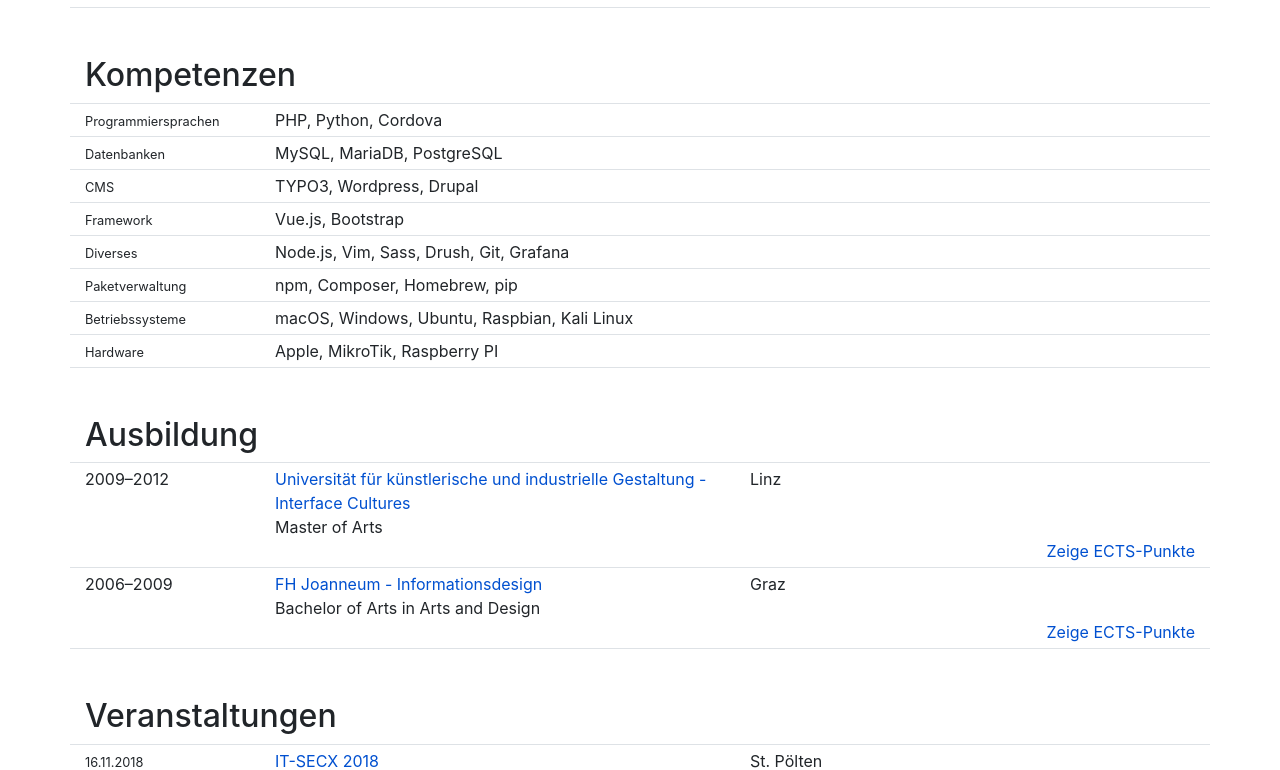
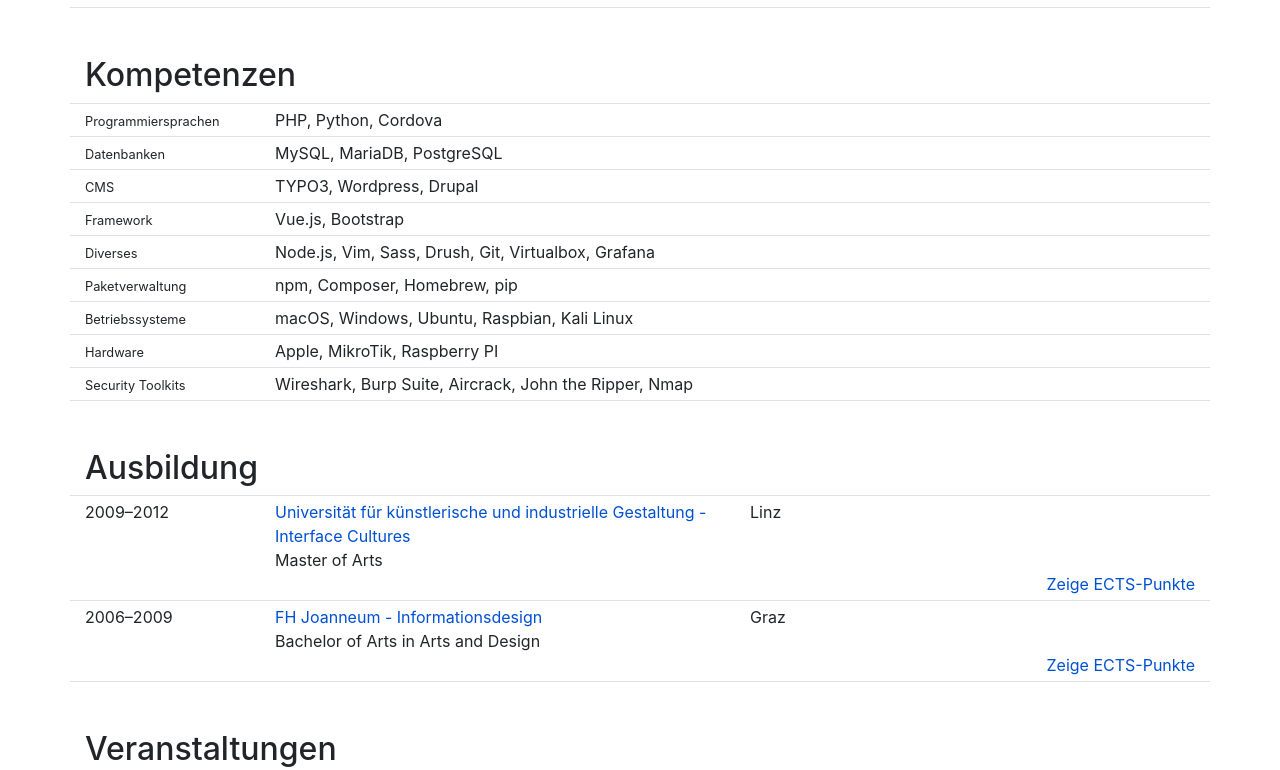
Before and after one commit to davidbru/catsec, a PHP site: page / in a window 1280 px wide. Shown: the part 761-1531 px from the top of the page. Run offline with PHP 8.4, Linux system fonts and the light colour scheme; style sheets or scripts are compiled from the project's sources; some libraries are stand-ins or nearby versions.

Commit message:
skills: update

```diff
--- a/src/scripts/data.php
+++ b/src/scripts/data.php
@@ -195,7 +195,7 @@
         'Vue.js', 'Bootstrap'
     ),
     'Diverses' => array(
-        'Node.js', 'Vim', 'Sass', 'Drush', 'Git', 'Grafana'
+        'Node.js', 'Vim', 'Sass', 'Drush', 'Git', 'Virtualbox', 'Grafana'
     ),
     'Paket&shy;verwaltung' => array(
         'npm', 'Composer', 'Homebrew', 'pip'
@@ -205,6 +205,9 @@
     ),
     'Hard&shy;ware' => array(
         'Apple', 'MikroTik', 'Raspberry PI'
+    ),
+    'Security Toolkits' => array(
+        'Wireshark', 'Burp Suite', 'Aircrack', 'John the Ripper', 'Nmap'
     )
 );
 
```
